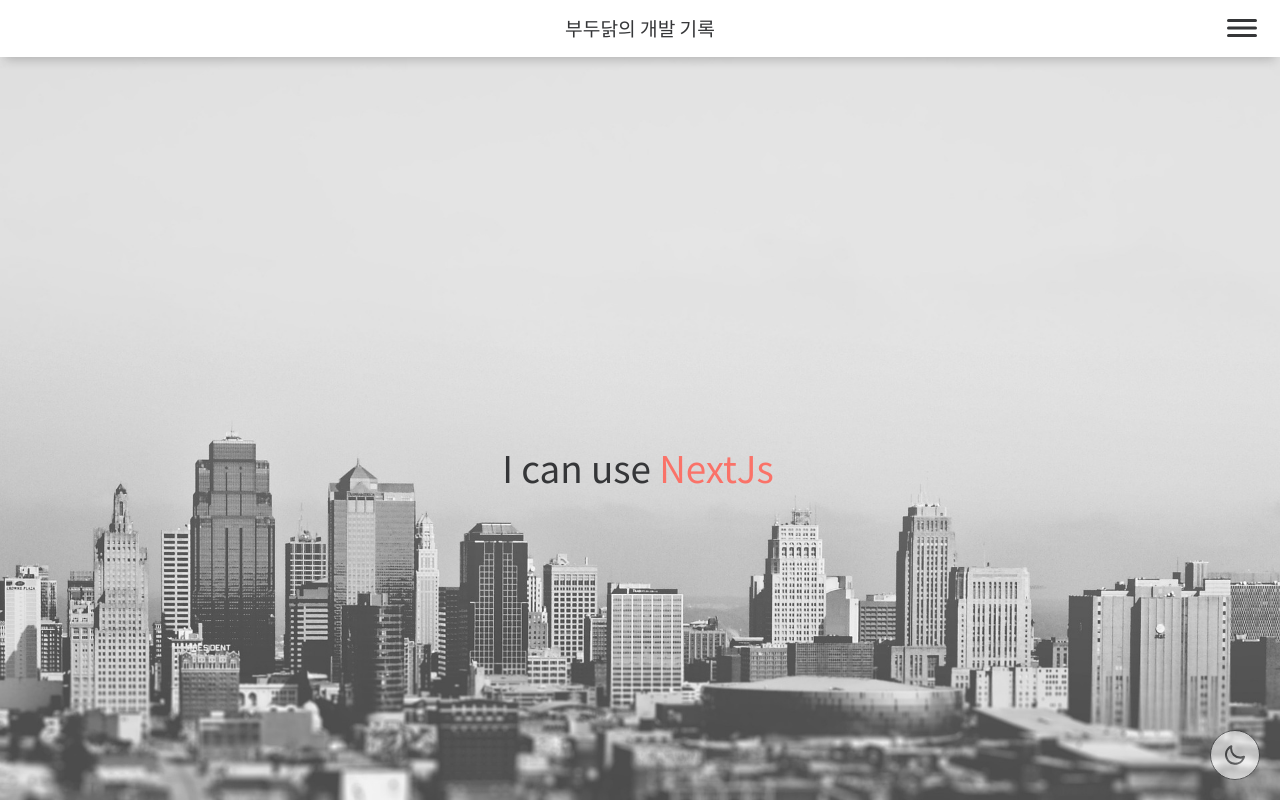
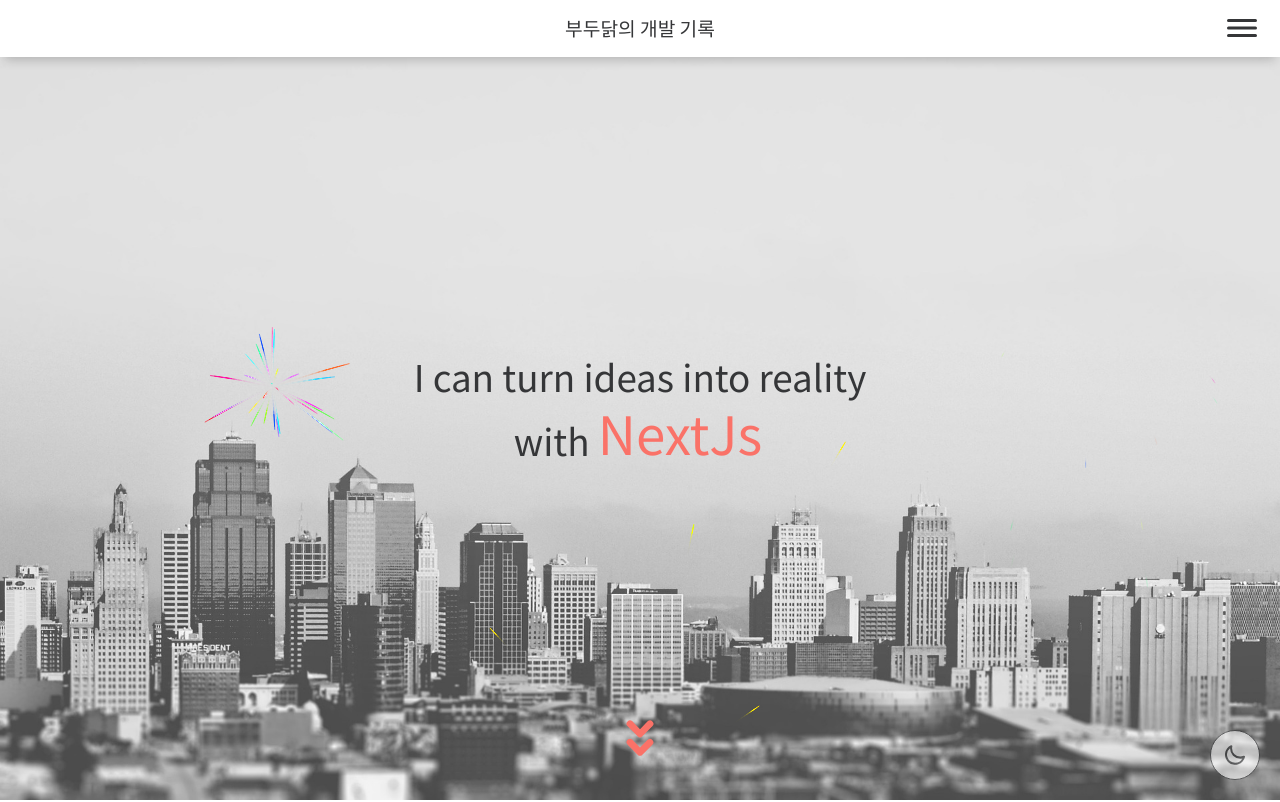
Before and after one commit to Bu-Du-Dak/Bu-Du-Dak.github.io, a Next.js app: page / in a window 1280 px wide. Shown: the top 802 px of the page. Built offline with nearby package versions, Linux system fonts and the light colour scheme.

Commit message:
:fix: home text

```diff
--- /dev/null
+++ b/src/components/unit/home/canvas/fireworks.tsx
@@ -0,0 +1,153 @@
+import React, { useEffect, useRef } from 'react';
+
+const Fireworks = () => {
+  const canvasRef = useRef(null);
+
+  useEffect(() => {
+    const canvas = canvasRef.current;
+    const ctx = canvas.getContext('2d');
+    canvas.width = window.innerWidth;
+    canvas.height = window.innerHeight;
+
+    let fireworks = [];
+    let particles = [];
+
+    function Firework(sx, sy, tx, ty) {
+      this.x = sx;
+      this.y = sy;
+      this.sx = sx;
+      this.sy = sy;
+      this.tx = tx;
+      this.ty = ty;
+      this.distanceToTarget = calculateDistance(sx, sy, tx, ty);
+      this.distanceTraveled = 0;
+      this.coordinates = [];
+      this.coordinateCount = 3;
+      while(this.coordinateCount--) {
+        this.coordinates.push([this.x, this.y]);
+      }
+      this.angle = Math.atan2(ty - sy, tx - sx);
+      this.speed = 2;
+      this.acceleration = 1.05;
+      this.brightness = random(50, 70);
+    }
+
+    Firework.prototype.update = function(index) {
+      this.coordinates.pop();
+      this.coordinates.unshift([this.x, this.y]);
+
+      if (this.speed < 3) {
+        this.speed *= this.acceleration;
+      }
+
+      let vx = Math.cos(this.angle) * this.speed;
+      let vy = Math.sin(this.angle) * this.speed;
+      this.distanceTraveled = calculateDistance(this.sx, this.sy, this.x + vx, this.y + vy);
+
+      if (this.distanceTraveled >= this.distanceToTarget) {
+        createParticles(this.tx, this.ty);
+        fireworks.splice(index, 1);
+      } else {
+        this.x += vx;
+        this.y += vy;
+      }
+    };
+
+    Firework.prototype.draw = function() {
+      ctx.beginPath();
+      ctx.moveTo(this.coordinates[this.coordinates.length - 1][0], this.coordinates[this.coordinates.length - 1][1]);
+      ctx.lineTo(this.x, this.y);
+      ctx.strokeStyle = 'hsl(' + this.brightness + ', 100%, 50%)';
+      ctx.stroke();
+    };
+
+    function Particle(x, y) {
+      this.x = x;
+      this.y = y;
+      this.coordinates = [];
+      this.coordinateCount = 5;
+      while(this.coordinateCount--) {
+        this.coordinates.push([this.x, this.y]);
+      }
+      this.angle = random(0, Math.PI * 2);
+      this.speed = random(1, 10);
+      this.friction = 0.95;
+      this.gravity = 1;
+      this.hue = random(0, 360);
+      this.brightness = random(50, 80);
+      this.alpha = 1;
+      this.decay = random(0.015, 0.03);
+    }
+
+    Particle.prototype.update = function(index) {
+      this.coordinates.pop();
+      this.coordinates.unshift([this.x, this.y]);
+      this.speed *= this.friction;
+      this.x += Math.cos(this.angle) * this.speed;
+      this.y += Math.sin(this.angle) * this.speed + this.gravity;
+      this.alpha -= this.decay;
+
+      if (this.alpha <= this.decay) {
+        particles.splice(index, 1);
+      }
+    };
+
+    Particle.prototype.draw = function() {
+      ctx.beginPath();
+      ctx.moveTo(this.coordinates[this.coordinates.length - 1][0], this.coordinates[this.coordinates.length - 1][1]);
+      ctx.lineTo(this.x, this.y);
+      ctx.strokeStyle = 'hsla(' + this.hue + ', 100%, ' + this.brightness + '%, ' + this.alpha + ')';
+      ctx.stroke();
+    };
+
+    function createParticles(x, y) {
+      let particleCount = 30;
+      while (particleCount--) {
+        particles.push(new Particle(x, y));
+      }
+    }
+
+    function loop() {
+      requestAnimationFrame(loop);
+
+      ctx.globalCompositeOperation = 'destination-out';
+      ctx.fillStyle = 'rgba(0, 0, 0, 0.5)';
+      ctx.fillRect(0, 0, canvas.width, canvas.height);
+      ctx.globalCompositeOperation = 'lighter';
+
+      fireworks.forEach((firework, index) => {
+        firework.update(index);
+        firework.draw();
+      });
+
+      particles.forEach((particle, index) => {
+        particle.update(index);
+        particle.draw();
+      });
+
+      if (Math.random() < 0.05) {
+        fireworks.push(new Firework(canvas.width / 2, canvas.height, random(0, canvas.width), canvas.height / 2));
+      }
+    }
+
+    loop();
+
+    function calculateDistance(p1x, p1y, p2x, p2y) {
+      let xDistance = p1x - p2x;
+      let yDistance = p1y - p2y;
+      return Math.sqrt(Math.pow(xDistance, 2) + Math.pow(yDistance, 2));
+    }
+
+    function random(min, max) {
+      return Math.random() * (max - min) + min;
+    }
+
+    return () => {
+      ctx.clearRect(0, 0, canvas.width, canvas.height);
+    };
+  }, []);
+
+  return <canvas ref={canvasRef} style={{ position:'absolute',bottom:'5rem' }} />;
+};
+
+export default Fireworks;
--- a/src/components/unit/home/intro/intro.presenter.tsx
+++ b/src/components/unit/home/intro/intro.presenter.tsx
@@ -1,9 +1,15 @@
+import Particles from '../canvas/fireworks'
 import * as S from './intro.styes'
 
 const IntroUI = ({text}) => {
     return(
         <S.Wrapper>
-            <S.TypingWrapper>I can use <S.Typing>{text}</S.Typing><span className="cursor"/></S.TypingWrapper>
+                <Particles/>
+            <S.TextWrapper>
+                <S.TypingWrapper>I can turn ideas into reality</S.TypingWrapper>
+                <S.TypingWrapper>with <S.Typing>{text}</S.Typing><span className="cursor"/></S.TypingWrapper>
+            </S.TextWrapper>
+            <S.DownIcon/>
         </S.Wrapper>
     )
 }
--- a/src/components/unit/home/intro/intro.styes.ts
+++ b/src/components/unit/home/intro/intro.styes.ts
@@ -1,22 +1,47 @@
-import { keyframes } from "@emotion/react";
-import styled from "@emotion/styled";
+import { UilAngleDoubleDown } from '@iconscout/react-unicons';
+import { keyframes } from '@emotion/react';
+import styled from '@emotion/styled';
 
 const blink = keyframes`
   50% {
     opacity: 0;
   }
 `;
+const bounce = keyframes`
+    0% {
+        bottom:5rem;
+    }
+    50%{
+        bottom:6rem;
+    }
+    100%{
+        bottom:5rem;
+    }
+`;
 export const Wrapper = styled.div`
-    width: 100%;
-    height: 100vh;
-    display: flex;
-    align-items: center;
-    justify-content: center;
-`
+  width: 100%;
+  height: 100vh;
+  display: flex;
+  flex-direction: column;
+  align-items: center;
+  justify-content: center;
+  gap: 5rem;
+  position: relative;
+`;
+export const TextWrapper = styled.div`
+  height: 15rem;
+  display: flex;
+  flex-direction: column;
+  align-items: center;
+  gap: 1rem;
+`;
 export const TypingWrapper = styled.p`
-  font-size: 2.3rem;
+  height: 3rem;
+  /* font-size: 2.3rem; */
+  font-size: 1.5rem;
   white-space: pre;
   display: flex;
+  align-items: end;
   .cursor {
     display: inline-block;
     width: 2px;
@@ -25,7 +50,48 @@
     margin-left: 2px;
     animation: ${blink} 1s step-start infinite;
   }
+  @media (min-width: 420px) {
+    font-size: 1.5rem;
+  }
+  @media (min-width: 768px) {
+    font-size: 2rem;
+  }
+  @media (min-width: 992px) {
+    font-size: 2.3rem;
+  }
+  @media (min-width: 1400px) {
+    font-size: 2.5rem;
+  }
 `;
 export const Typing = styled.h3`
- color:var(--selected-text-color);
-`
+  font-size: 2.5rem;
+  color: var(--selected-text-color);
+  @media (min-width: 420px) {
+    font-size: 2.5rem;
+  }
+  @media (min-width: 768px) {
+    font-size: 3rem;
+  }
+  @media (min-width: 992px) {
+    font-size: 3.3rem;
+  }
+  @media (min-width: 1400px) {
+    font-size: 3.5rem;
+  }
+`;
+export const DownIcon = styled(UilAngleDoubleDown)`
+  position: absolute;
+  bottom: 4rem;
+  width: 4rem;
+  height: 5rem;
+  color: var(--selected-text-color);
+  animation: ${bounce} 2s infinite;
+  @media (min-width: 420px) {
+    width: 4rem;
+    height: 4rem;
+  }
+  @media (min-width: 768px) {
+    width: 5rem;
+    height: 5rem;
+  }
+`;
```
